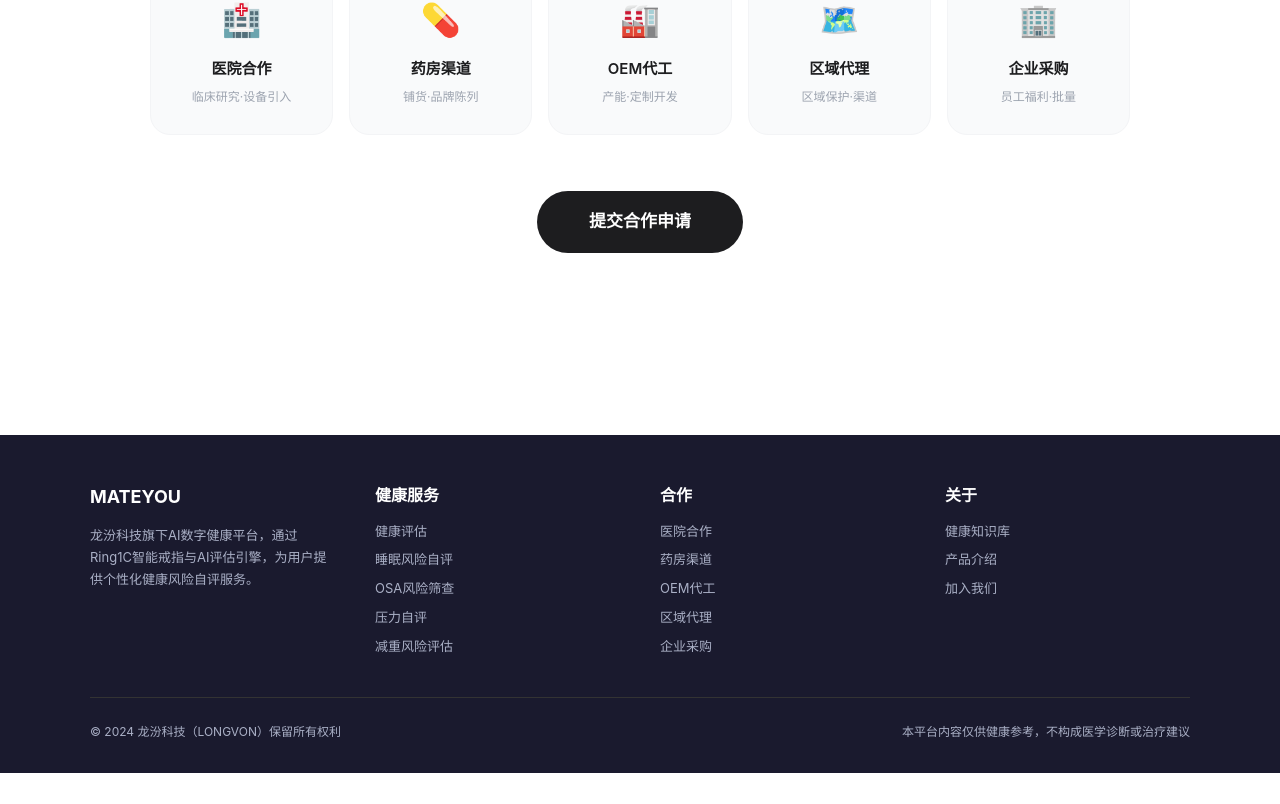
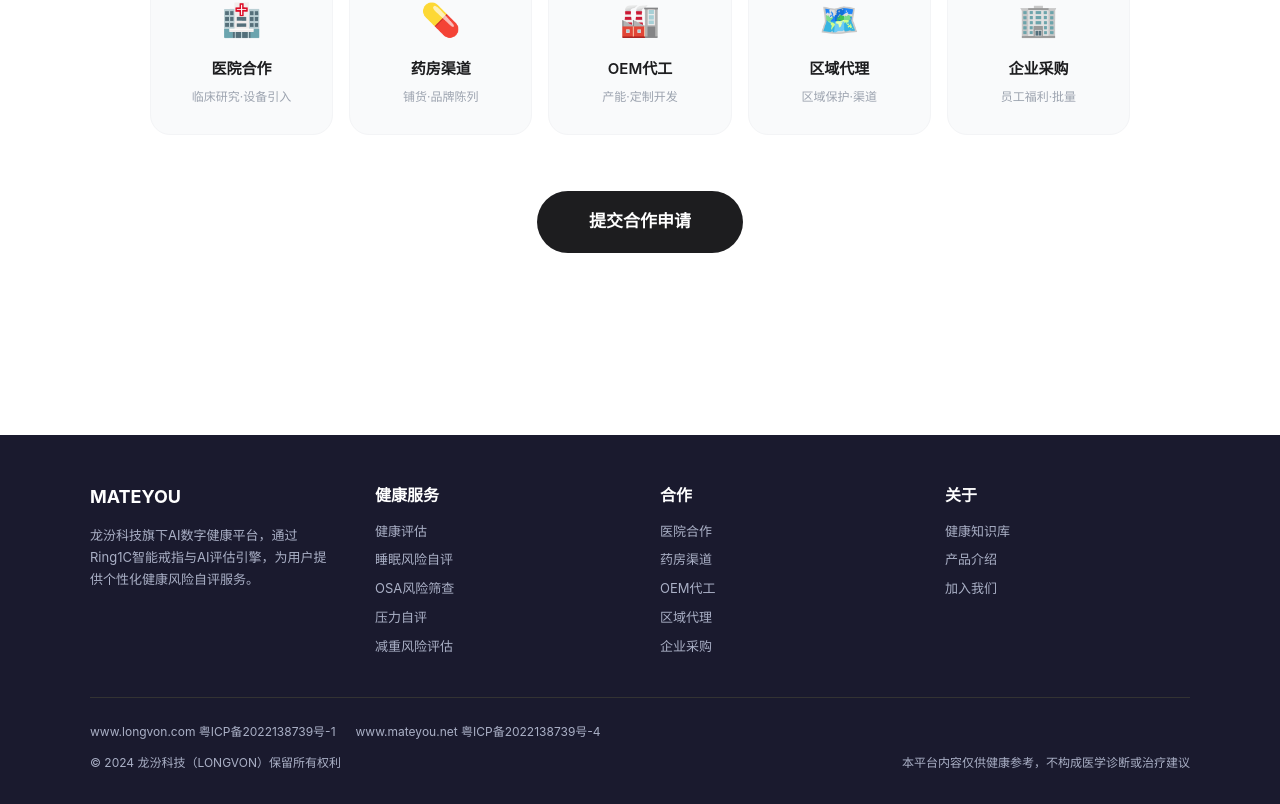
Before and after one commit to longvonTech/longvon-web, a Next.js app in the folder apps/web/: page / in a window 1280 px wide. Shown: the part 3553-4357 px from the top of the page. Before the commit the page ends 4326 px from the top, so only its background shows below. Built offline with nearby package versions, Linux system fonts and the light colour scheme; no server answers.

Commit message:
feat: 官网底部增加 ICP 备案号

```diff
--- a/apps/web/components/GlobalFooter.tsx
+++ b/apps/web/components/GlobalFooter.tsx
@@ -41,9 +41,29 @@ export function GlobalFooter() {
             </ul>
           </div>
         </div>
-        <div style={{ borderTop: '1px solid #333', paddingTop: 24, display: 'flex', justifyContent: 'space-between', flexWrap: 'wrap', gap: 12, fontSize: 12 }}>
-          <span>© 2024 龙汾科技（LONGVON）保留所有权利</span>
-          <span>本平台内容仅供健康参考，不构成医学诊断或治疗建议</span>
+        <div style={{ borderTop: '1px solid #333', paddingTop: 24, display: 'flex', flexDirection: 'column', gap: 12, fontSize: 12 }}>
+          <div style={{ display: 'flex', flexWrap: 'wrap', gap: '8px 20px' }}>
+            <a
+              href="https://beian.miit.gov.cn/"
+              target="_blank"
+              rel="noopener noreferrer"
+              style={{ color: '#AAB0C6' }}
+            >
+              www.longvon.com 粤ICP备2022138739号-1
+            </a>
+            <a
+              href="https://beian.miit.gov.cn/"
+              target="_blank"
+              rel="noopener noreferrer"
+              style={{ color: '#AAB0C6' }}
+            >
+              www.mateyou.net 粤ICP备2022138739号-4
+            </a>
+          </div>
+          <div style={{ display: 'flex', justifyContent: 'space-between', flexWrap: 'wrap', gap: 12 }}>
+            <span>© 2024 龙汾科技（LONGVON）保留所有权利</span>
+            <span>本平台内容仅供健康参考，不构成医学诊断或治疗建议</span>
+          </div>
         </div>
       </div>
     </footer>
```
